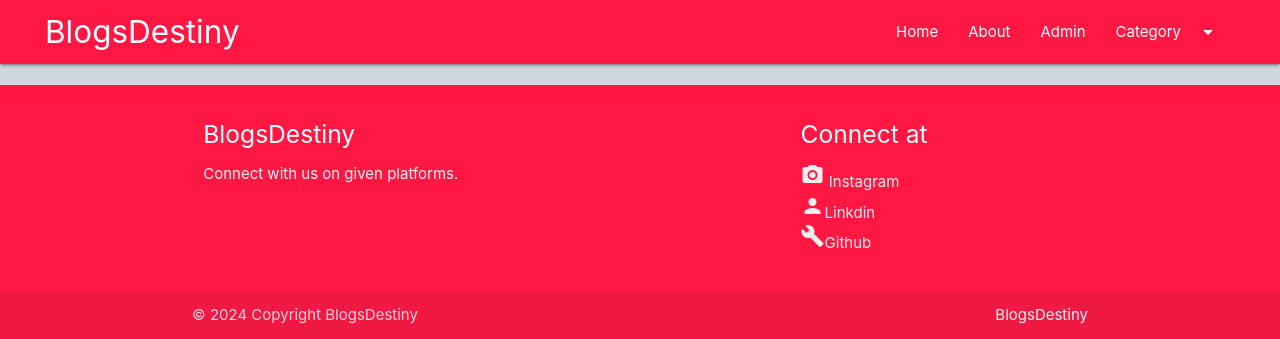
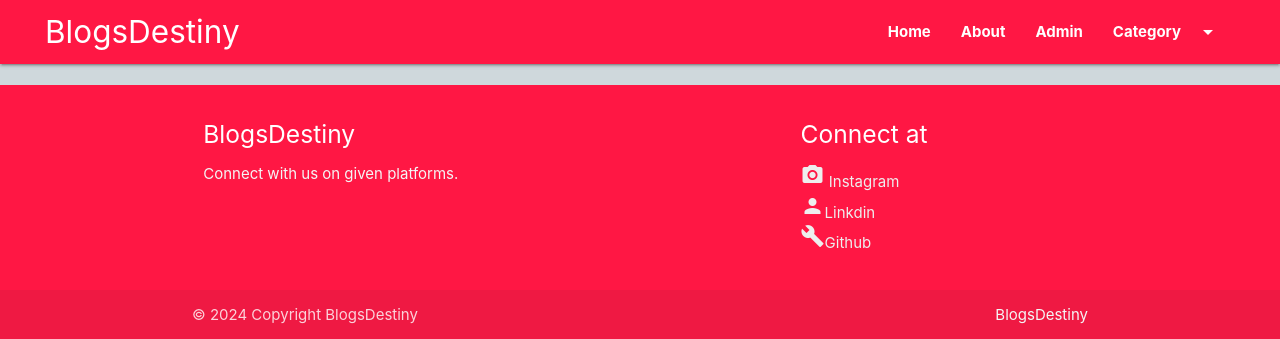
Before and after one commit to Adamya-Gupta/BlogsDestiny, a Django app: template BlogsDestiny/template/home.html in a window 1280 px wide. Shown: the top 339 px of the page. Run offline with Django 5.2, Linux system fonts and the light colour scheme; the template is opened without the code that fills it, so the values that code supplies are empty.

Commit message:
Bold nav

```diff
--- a/BlogsDestiny/template/header.html
+++ b/BlogsDestiny/template/header.html
@@ -9,11 +9,13 @@
   </ul>
 
 
-  <nav class="bg-primary">
+  <nav class="bg-primary ">
     <div class="" style=" padding: 0px 45px;">
 
-        <div class="nav-wrapper">
-          <a href="/" class="brand-logo">BlogsDestiny</a>
+
+      <div class="nav-wrapper">
+        <a href="/" class="brand-logo">BlogsDestiny</a>
+        <b>
           <ul class="right hide-on-med-and-down">
             <li><a href="/">Home</a></li>
             <li><a href="/about">About</a></li>
@@ -21,7 +23,9 @@
             <!-- Dropdown Trigger -->
             <li><a class="dropdown-trigger" href="#" data-target="dropdown1">Category<i class="material-icons right">arrow_drop_down</i></a></li>
           </ul>
+        </b>
         </div>
+
       </nav>
 
     </div>
```
